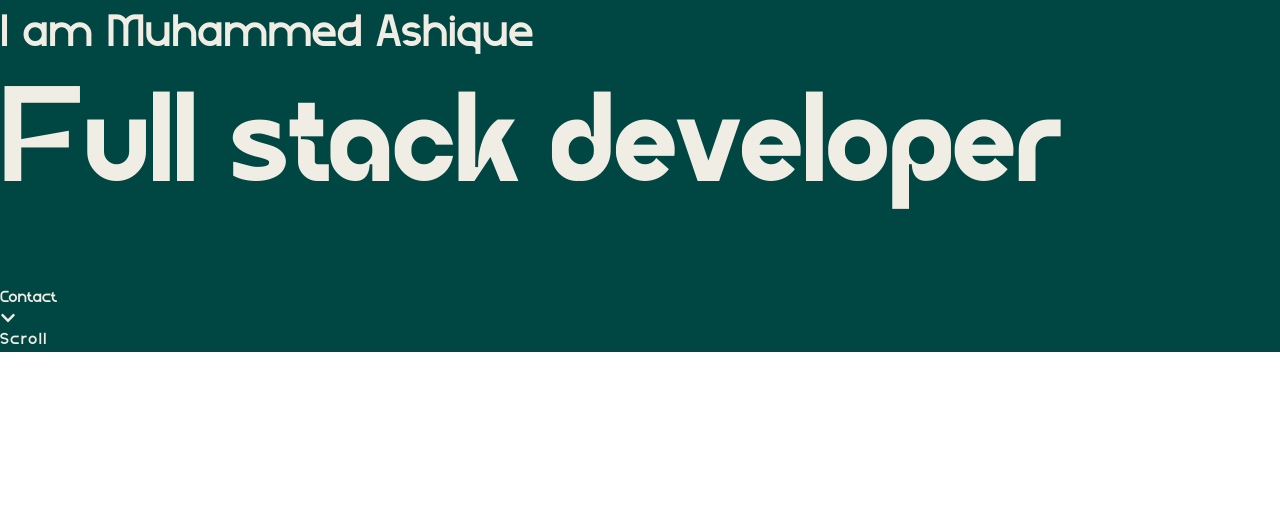
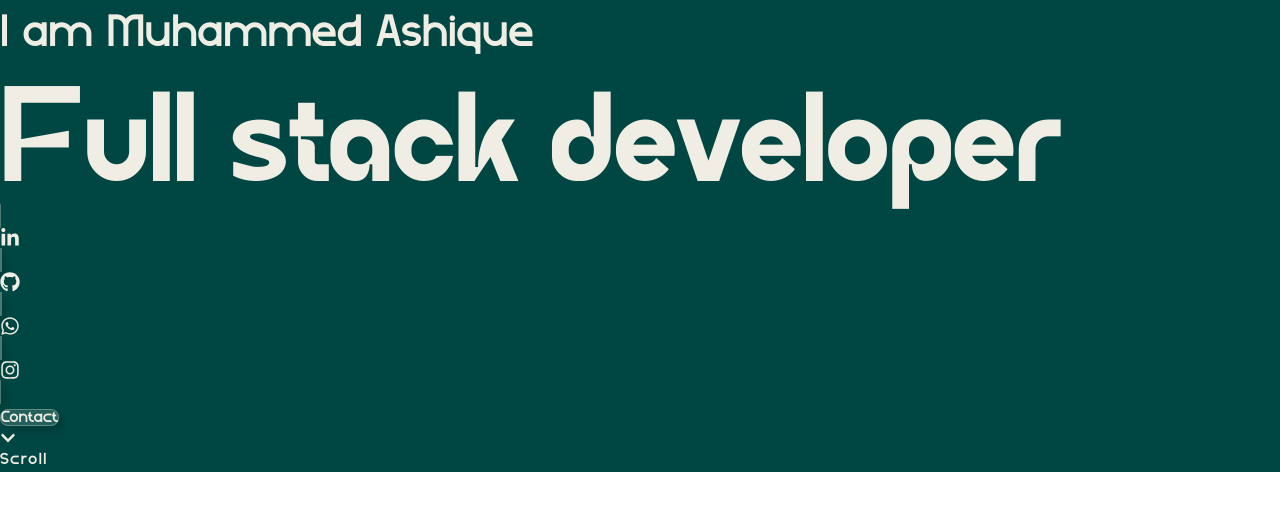
Before and after one commit to Ashique64/Ashique-Portfolio, a React (Vite) app in the folder frontend/: page / in a window 1280 px wide. Shown: the top 510 px of the page. Built offline with nearby package versions, Linux system fonts and the light colour scheme.

Commit message:
Hero section completed without the animation

```diff
--- a/frontend/package.json
+++ b/frontend/package.json
@@ -10,6 +10,7 @@
     "preview": "vite preview"
   },
   "dependencies": {
+    "gsap": "^3.13.0",
     "react": "^19.1.1",
     "react-dom": "^19.1.1",
     "react-icons": "^5.5.0"
--- a/frontend/src/Hero/Hero.jsx
+++ b/frontend/src/Hero/Hero.jsx
@@ -8,7 +8,7 @@ const Hero = () => {
             <div className="container text-center md:text-start px-8 md:px-12 overflow-hidden">
                 <h3 className="uppercase">I am Muhammed Ashique</h3>
                 <h1 className="my-4 uppercase inline-block font-bold">Full stack developer</h1>
-                <div className="items mt-4 md:mt-6 py-3 flex flex-col md:flex-row items-center md:items-start justify-center md:justify-start gap-4">
+                <div className="items mt-4 md:mt-6 py-6 flex flex-col md:flex-row items-center md:items-start justify-center md:justify-start gap-4">
                     <div className="social-links flex justify-center md:justify-start">
                         <a
                             className="mx-1 md:mx-2 p-5 text-center rounded-full inline-flex items-center justify-center"
--- a/frontend/src/Hero/Hero.scss
+++ b/frontend/src/Hero/Hero.scss
@@ -19,31 +19,36 @@
             .social-links {
                 a {
                     background: var(--secondary-color-low-opacity);
-                    color: var(--primary-color);
-                    transition: 0.3s ease-in-out;
-                    box-shadow: 6px 6px 8px rgba(0, 0, 0, 0.311);
+                    backdrop-filter: blur(10px);
+                    -webkit-backdrop-filter: blur(10px);
+                    border: 1px solid rgba(240, 237, 228, 0.2);
+                    color: var(--secondary-color);
+                    transition: all 0.3s ease-in-out;
+                    box-shadow: 6px 6px 10px rgba(0, 0, 0, 0.144);
 
                     &:hover {
-                        background-color: var(--secondary-color);
-                        transform: scale(1.05);
+                        background: transparent;
+                        transform: scale(1.05) rotate(15deg) translateY(-3px);
                     }
                 }
             }
 
             .contact-btn {
-                background: transparent;
+                background: var(--secondary-color-low-opacity);
+                backdrop-filter: blur(10px);
+                -webkit-backdrop-filter: blur(10px);
+                border: 1px solid rgba(240, 237, 228, 0.3);
                 color: var(--secondary-color);
                 font-family: var(--secondary-font);
                 font-size: var(--font-h6);
-                border-radius: 4px;
+                border-radius: 8px;
                 margin-top: 6px;
-                transition: 0.3s ease-in-out;
+                transition: all 0.3s ease-in-out;
+                box-shadow: 6px 6px 10px rgba(0, 0, 0, 0.144);
 
                 &:hover {
-                    background: var(--secondary-color);
-                    color: var(--primary-color);
-                    transform: scale(1.05);
-                    box-shadow: 6px 6px 8px rgba(0, 0, 0, 0.311);
+                    background: transparent;
+                    transform: scale(1.05) translateY(-3px);
                 }
             }
         }
--- a/frontend/src/index.css
+++ b/frontend/src/index.css
@@ -37,7 +37,7 @@
     /* color variables */
     --primary-color: #004743;
     --secondary-color: #f0ede4;
-    --secondary-color-low-opacity: #f0ede4b4;
+    --secondary-color-low-opacity: rgba(240, 237, 228, 0.15);
     --primary-color-1: #2a323f;
     --secondary-color-1: #feef4c;
     --primary-color-2: #1a2517;
```
Also changed, not shown: 1 other file (tests, documents, lock files or other folders).
